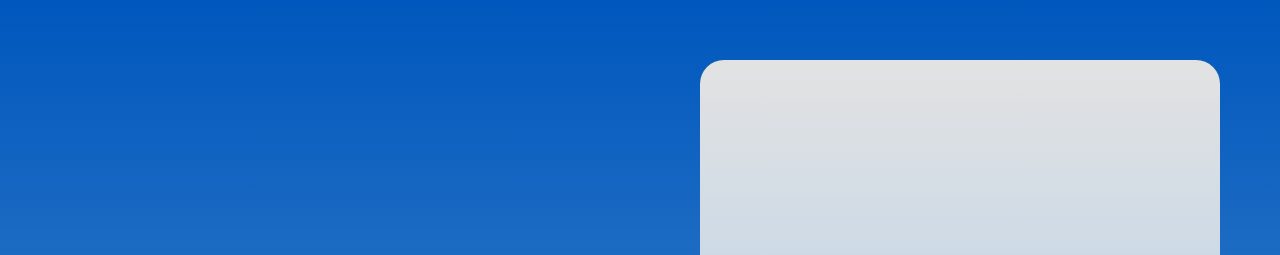
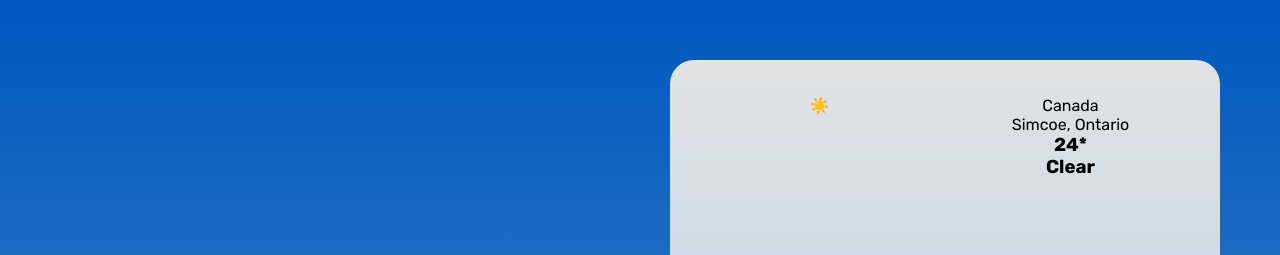
Before and after one commit to rydge-rivard/weather-app, a plain HTML site: page index.html in a window 1280 px wide. Shown: the top 255 px of the page. Drawn offline with Linux system fonts and the light colour scheme; no server answers.

Commit message:
Mock up todays weather in card.

```diff
--- a/index.html
+++ b/index.html
@@ -19,8 +19,20 @@
           </fieldset>
         </form>
       </div>
-      <div class="square">
-        <div class="main-card"></div>
+      <div class="square right">
+        <div class="main-card">
+          <div class="card-wrapper">
+            <div>
+              <div>☀️</div>
+            </div>
+            <div>
+              <div>Canada</div>
+              <div>Simcoe, Ontario</div>
+              <h3>24*</h3>
+              <h3>Clear</h3>
+            </div>
+          </div>
+        </div>
       </div>
     </div>
   </body>
--- a/style.css
+++ b/style.css
@@ -21,11 +21,15 @@ h1 {
 }
 
 .square {
-  padding: 60px 60px 160px 60px;
+  padding: 60px 30px 160px 60px;
   display: flex;
   flex-direction: column;
   justify-content: center;
   gap: 24px;
+}
+
+.square.right {
+  padding: 60px 60px 60px 30px;
 }
 
 .main-card {
@@ -33,4 +37,20 @@ h1 {
   /* background-image: linear-gradient(to top, #5996cf, #0057bd); */
   background-image: linear-gradient(to top, #a5caed, #e2e2e2);
   border-radius: 24px;
+  padding: 36px 24px;
 }
+
+.main-card * {
+  color: black;
+}
+
+.card-wrapper {
+  display: grid;
+  grid-template-columns: 1fr 1fr;
+}
+
+.card-wrapper > div {
+  display: flex;
+  flex-direction: column;
+  align-items: center;
+}
```
